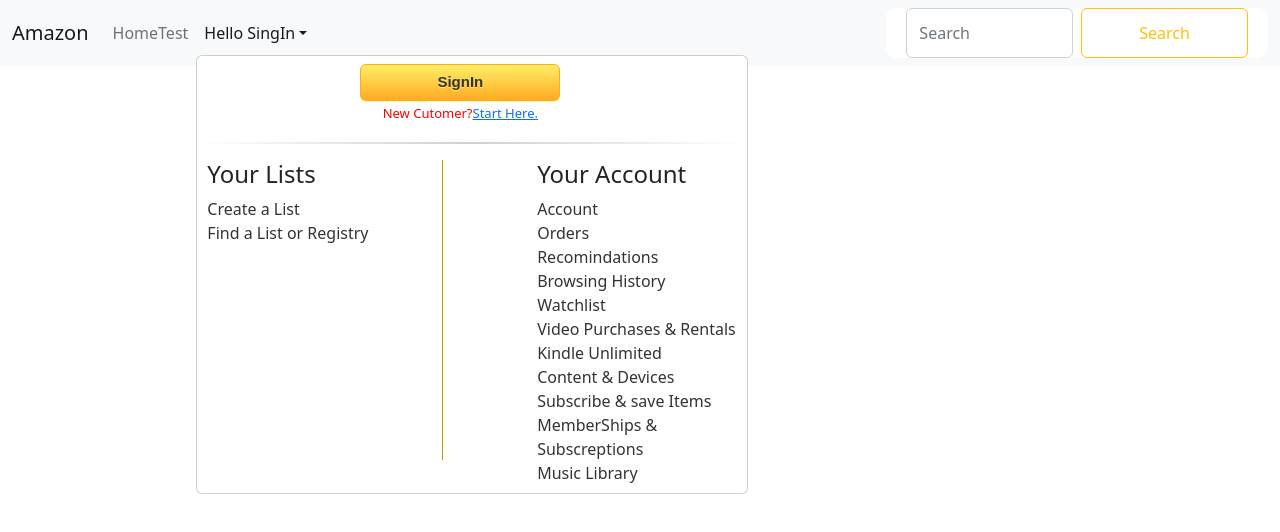
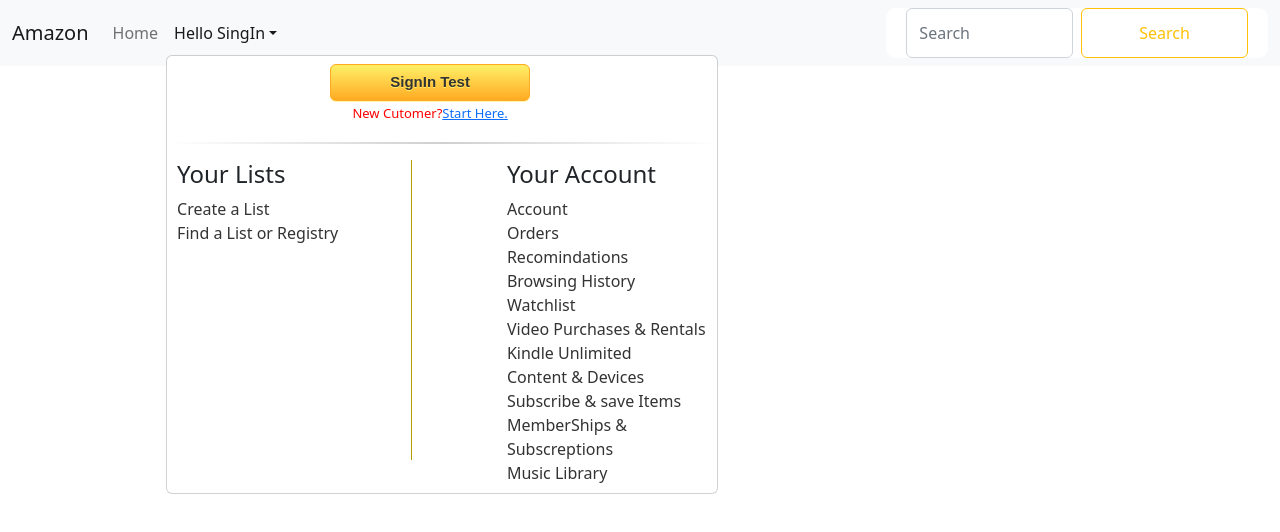
Before and after one commit to Fouad-Nasser/Amazon-Client, a React (Create React App) app: page / in a window 1280 px wide. Both pictures are taken after a click on the button "Hello SingIn". Shown: the top 532 px of the page. Built offline with nearby package versions, Linux system fonts and the light colour scheme.

Commit message:
osama test

```diff
--- a/src/Components/Header/Header.js
+++ b/src/Components/Header/Header.js
@@ -28,13 +28,13 @@
                                 style={{ maxHeight: '100px' }}
                                 navbarScroll
                             >
-                                <Nav.Link href="#action1">HomeTest</Nav.Link>
+                                <Nav.Link href="#action1">Home</Nav.Link>
                                 <NavDropdown title={`Hello SingIn`} id="navbarScrollingDropdown">
                                     <div id='navbarScrollingDropdownHeader'>
                                         <div className='row'>
                                             <Row>
                                                 <Col></Col>
-                                                <Col><Link to="/SignIn"><a href="#" class="myButton">SignIn</a></Link></Col>
+                                                <Col><Link to="/SignIn"><a href="#" class="myButton">SignIn Test</a></Link></Col>
                                                 <Col></Col>
                                             </Row>
                                             <div className='row' id='headerNewCustomer'>
```
